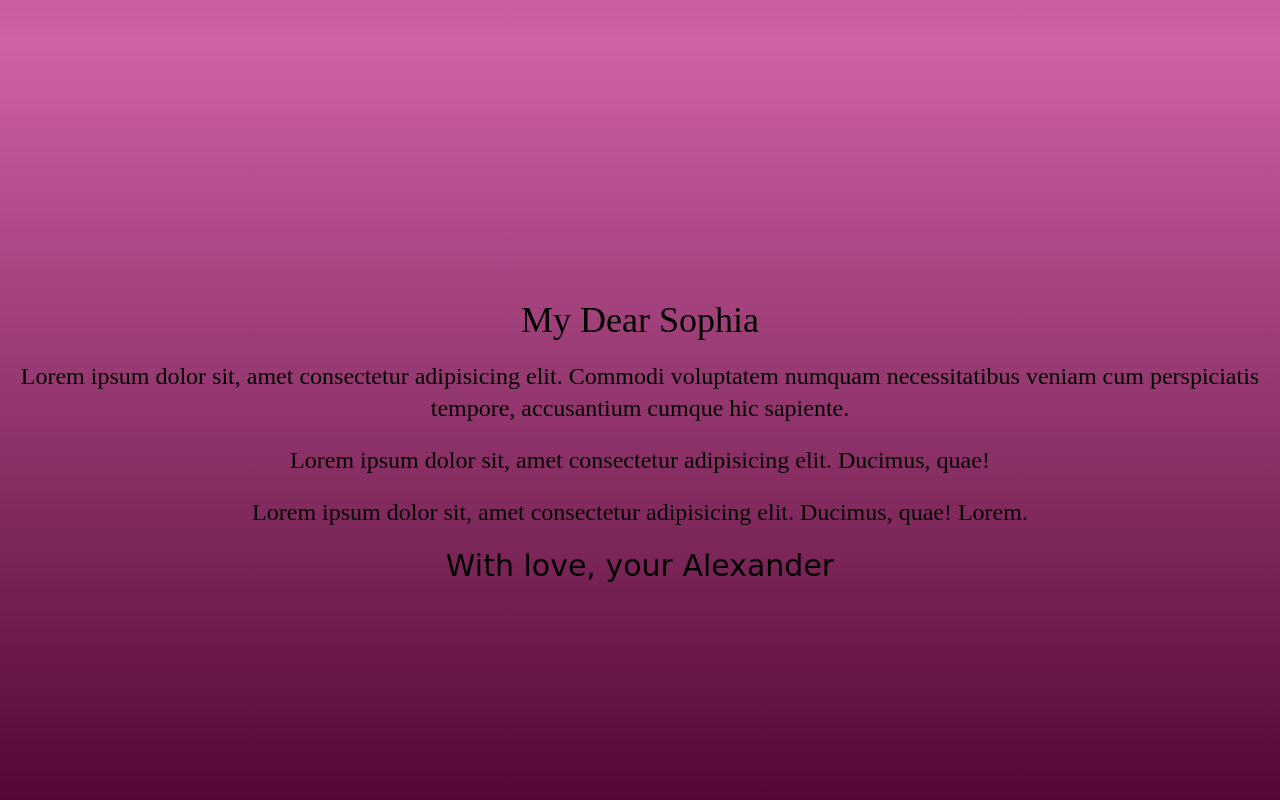
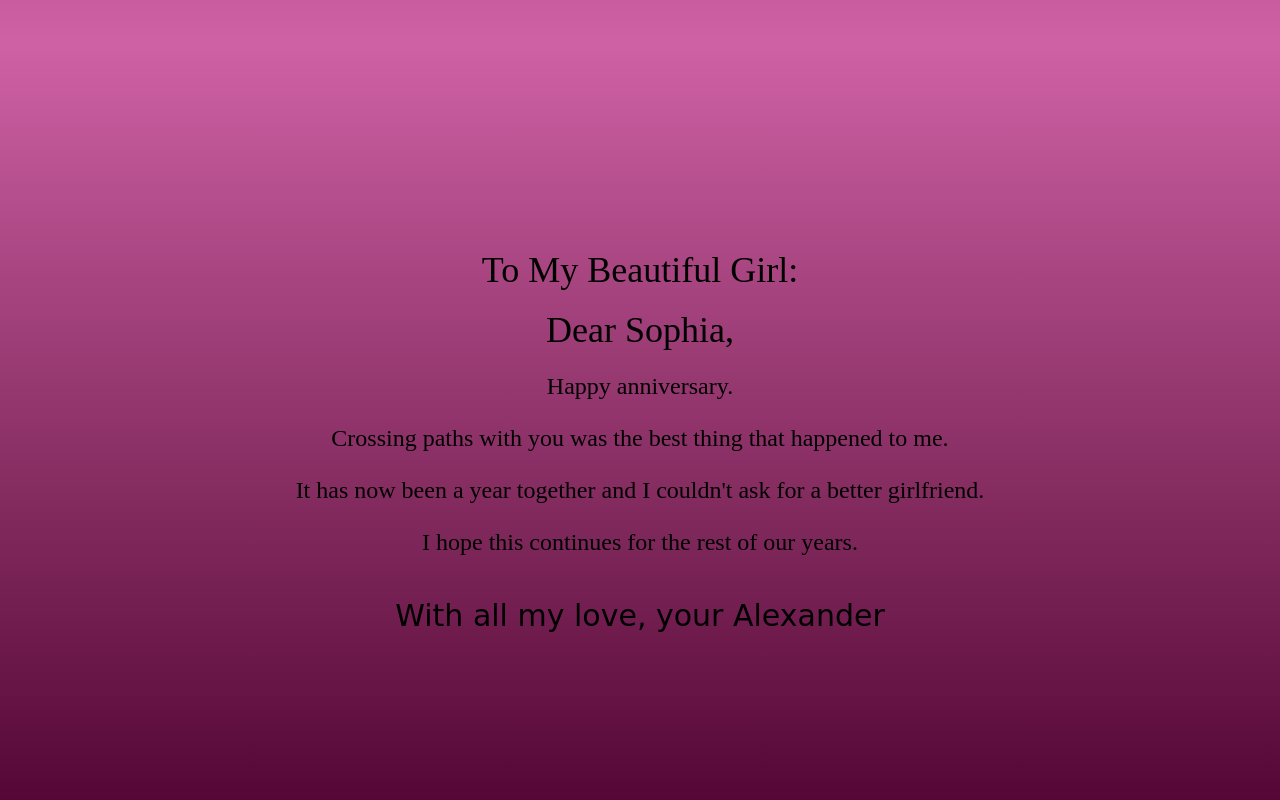
Before and after one commit to benaka17/Anniversary, a plain HTML site: page index.html in a window 1280 px wide. Shown: the part 758-1558 px from the top of the page. Drawn offline with nearby package versions, Linux system fonts and the light colour scheme; a web font is replaced by a local one.

Commit message:
fully done with text

```diff
--- a/index.html
+++ b/index.html
@@ -61,11 +61,14 @@
     <div id="final-section" class="h-screen flex flex-col justify-center items-center text-center relative overflow-hidden">
         <div class="pyro absolute inset-0 pointer-events-none" id="sophia-fireworks"></div>
         <div class="flex flex-col gap-y-5">
-            <h1 class="text-4xl">My Dear Sophia</h1>
-            <p class="text-2xl">Lorem ipsum dolor sit, amet consectetur adipisicing elit. Commodi voluptatem numquam necessitatibus veniam cum perspiciatis tempore, accusantium cumque hic sapiente.</p>
-            <p class="text-2xl">Lorem ipsum dolor sit, amet consectetur adipisicing elit. Ducimus, quae!</p>
-            <p class="text-2xl">Lorem ipsum dolor sit, amet consectetur adipisicing elit. Ducimus, quae! Lorem.</p>
-            <p class="text-3xl" id="signature">With love, your Alexander</p>
+            <h1 class="text-4xl">To My Beautiful Girl:</h1>
+            <h1 class="text-4xl">Dear Sophia,</h1>
+            <p class="text-2xl">Happy anniversary.</p>
+            <p class="text-2xl">Crossing paths with you was the best thing that happened to me.</p>
+            <p class="text-2xl">It has now been a year together and I couldn't ask for a better girlfriend.</p>
+            <p class="text-2xl">I hope this continues for the rest of our years.</p>
+            <p class="text-2xl"></p>
+            <p class="text-3xl" id="signature">With all my love, your Alexander</p>
         </div>
     </div>
 
```
